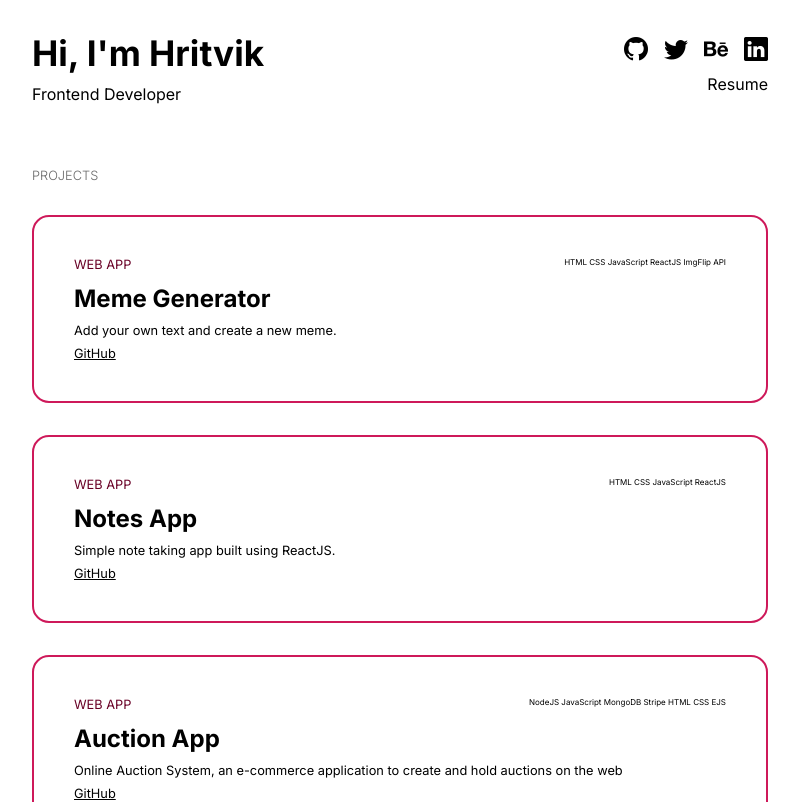
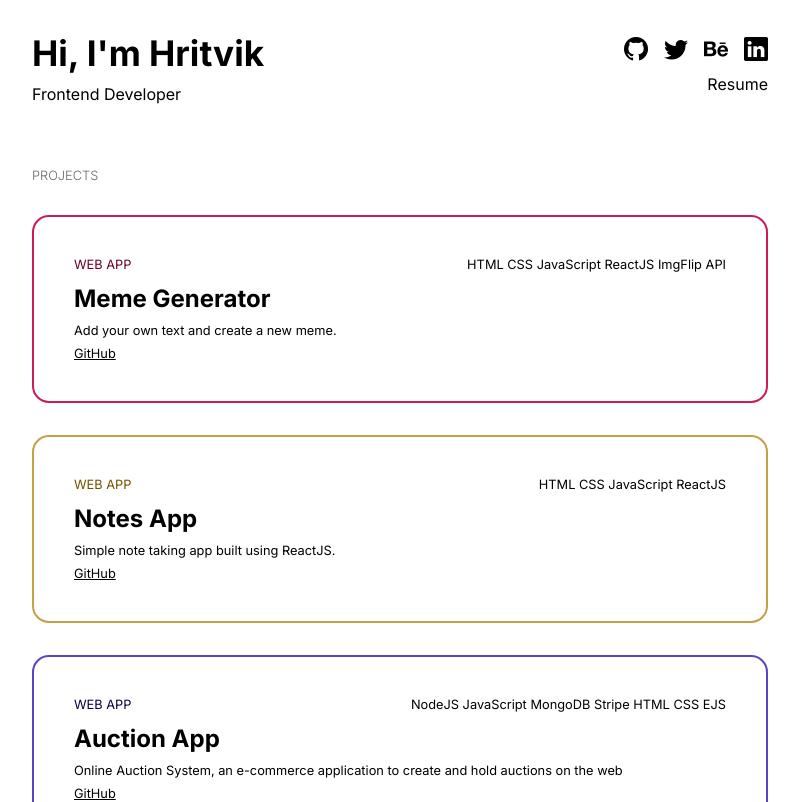
Before and after one commit to Hritvik-Mohan/hm-portfolio, a React (Vite) app: page / in a window 1280 px wide. Shown: the top 802 px of the page, without its empty margins (240-1039 px from the left). Built offline with nearby package versions, Linux system fonts and the light colour scheme.

Commit message:
Add card styles in JSON

```diff
--- a/src/components/ProjectCard.css
+++ b/src/components/ProjectCard.css
@@ -1,6 +1,6 @@
 
 .card-container {
-    border: 2px solid #CE195A;
+    /* border: 2px solid #CE195A; */
     border-radius: 17px;
     margin-bottom: 2rem;
     padding: 40px;
@@ -14,7 +14,7 @@
 }
 
 .card-project-type {
-    color: #690026;
+    /* color: #690026; */
     text-transform: uppercase;
     font-size: 0.8rem;
     /* lowercase */
@@ -22,7 +22,7 @@
 }
 
 .card-project-stack {
-    font-size: 0.5rem;
+    font-size: 0.54rem;
 }
 
 .card-project-title {
@@ -40,3 +40,12 @@
     font-size: 0.8rem;
     text-decoration: underline;
 }
+
+
+
+
+@media (min-width: 600px) {
+    .card-project-stack {
+        font-size: 0.8rem;
+    }
+}
--- a/src/components/ProjectCard.jsx
+++ b/src/components/ProjectCard.jsx
@@ -3,14 +3,12 @@ import './ProjectCard.css'
 export default function ProjectCard(props) {
     console.log(props)
 
-    let accent = props.project.accent;
-
     return (
         <a href={props.project.deploy}>
-            <div className="card-container" style={{border: {accent}}}>
+            <div className="card-container" style={props.project.style}>
                 <div className="card-project-type-stack">
 
-                    <span className="card-project-type">
+                    <span className="card-project-type" style={props.project.color}>
                         {props.project.type}
                     </span>
 
--- a/src/data.json
+++ b/src/data.json
@@ -7,7 +7,12 @@
     "platform": "GitHub",
     "link": "https://github.com/Hritvik-Mohan/meme-generator",
     "deploy": "https://hm-meme-generator.netlify.app/",
-    "accent": "blue"
+    "style": {
+      "border": "2px solid #CE195A"
+    },
+    "color": {
+      "color": "#690026"
+    }
   },
   {
     "type": "web app",
@@ -16,7 +21,13 @@
     "description": "Simple note taking app built using ReactJS.",
     "platform": "GitHub",
     "link": "https://github.com/Hritvik-Mohan/Notes",
-    "deploy": "https://hm-note.netlify.app/"
+    "deploy": "https://hm-note.netlify.app/",
+    "style": {
+      "border": "2px solid #C4A146"
+    },
+    "color": {
+      "color": "#725200"
+    }
   },
   {
     "type": "web app",
@@ -25,7 +36,13 @@
     "description": "Online Auction System, an e-commerce application to create and hold auctions on the web",
     "platform": "GitHub",
     "link": "https://github.com/Hritvik-Mohan/Auction-Project",
-    "deploy": "https://hackerspace-auctionapp.herokuapp.com/products"
+    "deploy": "https://hackerspace-auctionapp.herokuapp.com/products",
+    "style": {
+      "border": "2px solid #5746C4"
+    },
+    "color": {
+      "color": "#0A0048"
+    }
   },
   {
     "type": "UI/UX",
@@ -34,6 +51,12 @@
     "description": "Web app that holds auctions on the internet. UI designed in a minimal fashion for the user to create their own auctions and bid on products.",
     "platform": "Behance",
     "link": "https://www.behance.net/gallery/148350933/Auction-App",
-    "deploy": "https://www.behance.net/gallery/148350933/Auction-App"
+    "deploy": "https://www.behance.net/gallery/148350933/Auction-App",
+    "style": {
+      "border": "2px solid #CE195A"
+    },
+    "color": {
+      "color": "#690026"
+    }
   }
 ]
```
